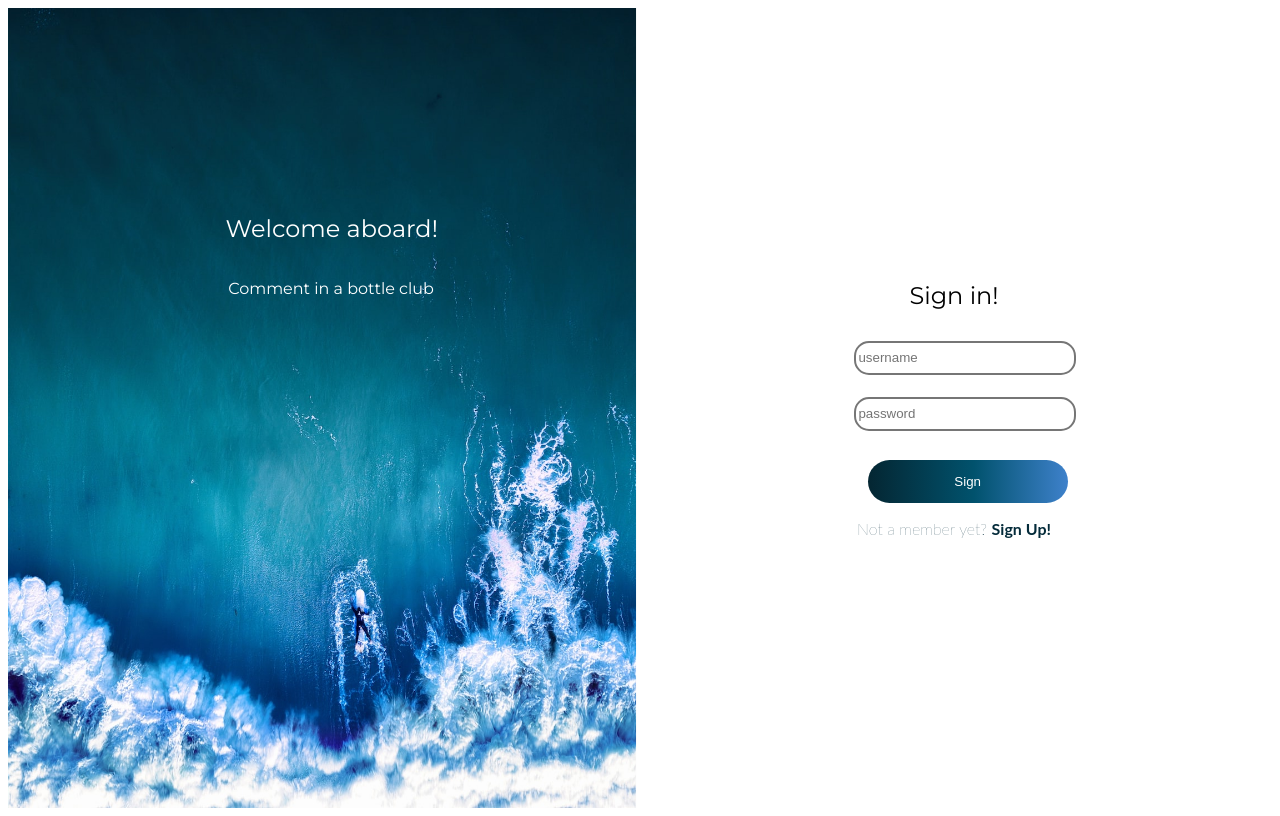
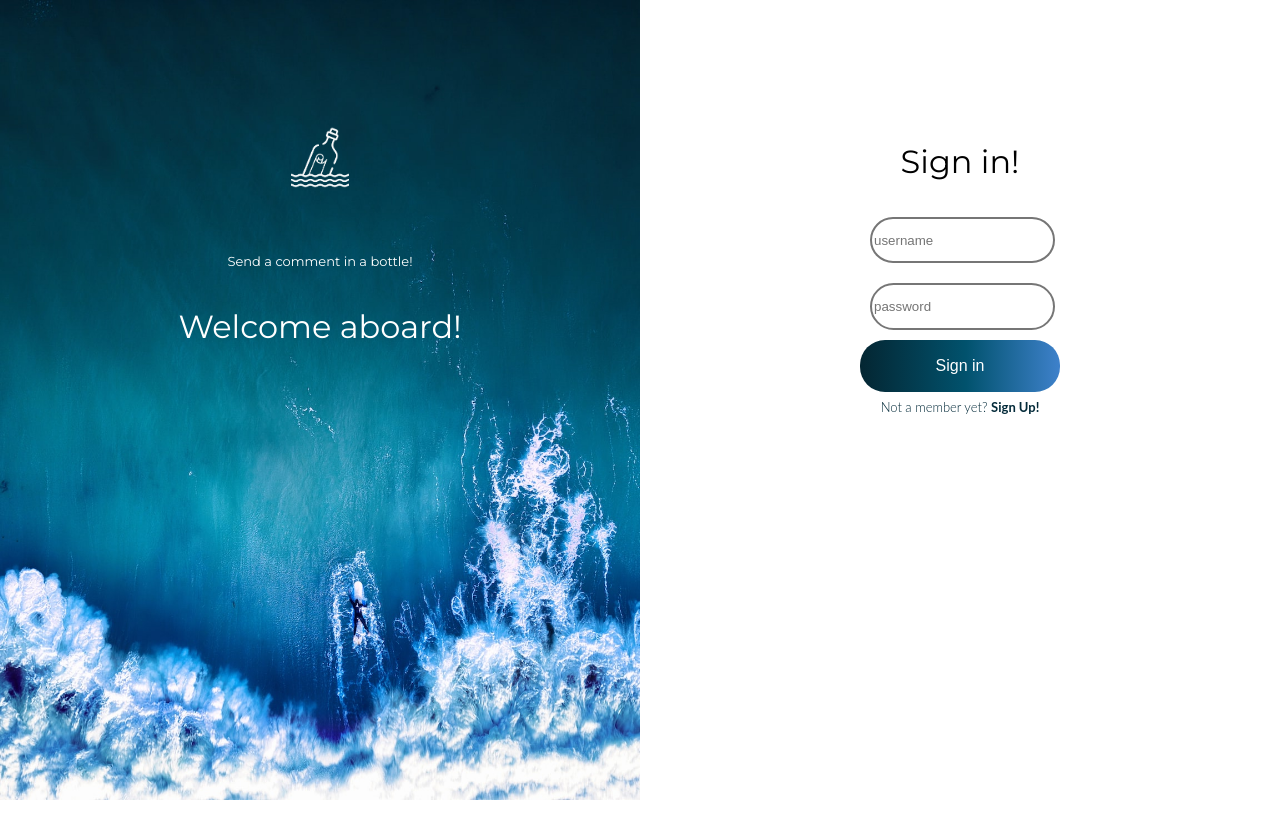
Before and after one commit to alon-bendavid/livre-or, a PHP site: page /pages/connexion.php in a window 1280 px wide. Run offline with PHP 8.4, Linux system fonts and the light colour scheme.

Commit message:
working on the css

```diff
--- a/css/style.css
+++ b/css/style.css
@@ -1,16 +1,27 @@
 /* fonts */
+.error{
+    position: absolute;
+    font-family: 'Montserrat', sans-serif;
+color: red;
+margin-left: 65%;
+margin-top: 8%;
+}
+body{
+    margin: 0%;
+}
 h1{
     font-family: 'Montserrat', sans-serif;
     font-weight: lighter;
 }
 h2{
     font-family: 'Montserrat', sans-serif;
-font-weight: lighter;
+font-weight: 500;
+font-size: 200%;
 }
 h3{
     font-family: 'Montserrat', sans-serif;
-    font-weight: 100;
-    font-size: medium;
+    font-weight: 300;
+    font-size: small;
 
 }
 
@@ -24,32 +35,52 @@ h3{
 
 
 .photo{
-
+ display: flex;
 background-color: aqua;
 width: 50%;
 align-items: center;
+justify-content: center;
+
+}
+.photo_text{
+    position: absolute;
+
+    color: #ffffff;
+  align-self: center;
+    top: 35%;
+/* top: 35px; */
+/* margin-left: 17%; */
+/* margin-top: 14%; */
+
+    }
+    .logo{
+        position: absolute;
+        width: 4.5%;
+        top: 15%;
+
+
+    }
+    .photo_text2{
+        /* margin-top: 14%; */
+
+                position: absolute;
+
+                color: #ffffff;
+              align-self: center;
+
+            top: 30%;
+            /* margin-left: 17.2%; */
 
                 }
 
 
 /* connection page */
-.signup{
-    flex-direction: column;
-    margin-top: 5%;
-
-}
-
-.center{
-    display: flex;
-justify-content: center;
-align-items: center;
-/* background-color: #ff0909; */
-
-}
 .box{
     display: flex;
-    flex-direction: column;
-    width: 50vw;
+    /* flex-direction: column; */
+    width: 50%;
+    justify-content: center;
+    /* justify-content: space-around; */
 }
 .mainPhoto{
     width: 100%;
@@ -61,72 +92,90 @@ align-items: center;
     position: relative;
 
 }
-.photo_text{
-    position: absolute;
 
-    color: #ffffff;
-  align-self: center;
 
-top: 35px;
-margin-left: 17%;
-margin-top: 14%;
+/* header{
+    background-color: darkgoldenrod;
+    height: 50px;
+} */
+
+ul{
+    display: flex;
+    justify-content: space-evenly;
+    background-color: rgb(196, 196, 196);
+    width: 100%;
+    list-style: none;
+    padding: 0%;
+    height: 50px;
+
+    /* justify-content: center; */
+
+
 
 }
-    .photo_text2{
-margin-top: 14%;
+.navBar{
+    /* background-color: rgb(185, 185, 185); */
+    display: flex;
+    /* justify-content: center; */
+    justify-content: space-evenly;
+    width: 80%;
+    align-items: center;
 
-        position: absolute;
-
-        color: #ffffff;
-      align-self: center;
-
-    top: 100px;
-    margin-left: 17.2%;
 
 }
+
 a{
     text-decoration: none;
     color: #042B3A;
     font-family: 'Lato', sans-serif;
+    font-size: small;
 
 }
-        ul{
+.connection_form{
     display: flex;
-            justify-content: space-evenly;
     /* background-color: aqua; */
-            width: 100%;
-            list-style: none;
+    flex-direction: column;
+    width: 60%;
+    height: 50%;
+    align-items: center;
+    margin-top: 18%;
+    /* justify-content: space-evenly; */
 
+}
+.small_link{
+            /* background-color: brown; */
+            margin-top: 15%;
 
         }
         input{
-            margin: 0.5vh;
-            border-radius: 15px;
-            width: 16em;
+            border-radius: 25px;
 
 
             border-style:solid;
-            /* border:none */
-           height: 3.5vh;
+
+            height: 30%;
+            /* width: 80%; */
             margin: 5%;
+            justify-content: space-between;
 
         }
         button{
-            width: 4em;
+            /* width: 15%; */
             /* background-color: rgb(37, 190, 255); */
             border-radius: 5px;
             border-style: none;
             background: rgb(4,38,50);
             background: linear-gradient(90deg, rgba(4,38,50,1) 0%, rgba(1,82,109,1) 53%, rgba(62,129,203,1) 100%);            width: 15em;
             border-radius: 25px;
-         margin-left: 11%;
-         margin-top: 8%;
+            /* height: 25%; */
+            /* margin-left: 11%; */
+            /* margin-top: 8%;    */
         }
         .sign{
 
             color: #ffffff;
             align-self: center;
-
+            font-size: larger;
         }
         /* .logo{
             width: 5px;
@@ -134,10 +183,32 @@ margin-top: 14%;
         } */
 
         /* sign up page */
-    .navBar{
+        .sign_up_box{
+            width: 100%;
+
+            /* background-color: brown; */
+            height: 70%;
+
+        }
+        .signup {
+            flex-direction: column;
+            margin-top: 10%;
+            background-color: aqua;
+            width: 15%;
+            /* height: 50%; */
+        justify-content: space-evenly;
+
+        }
+
+        .center{
             display: flex;
-    /* background-color: rgb(226, 18, 18); */
-width: 100vw;
-justify-content: space-evenly;
-background-color: rgb(64, 231, 253);
+        justify-content: center;
+        align-items: center;
+        /* background-color: #ff0909; */
+
         }
+        .body_signUP{
+
+            /* background-color: cadetblue; */
+            height: 100vh;
+        }
--- a/pages/connexion.php
+++ b/pages/connexion.php
@@ -22,10 +22,10 @@ if (isset($_POST['loginSub'])) {
             $_SESSION['user'] = $printUser;
             header('Location: ' . 'index.php');
         } else {
-            echo "Password is worng, please try again";
+            echo "<p class='error'>Password is worng, please try again</p>";
         }
     } else {
-        echo "No user found with that name";
+        echo "<p class='error'>No user found with that name</p>";
     }
 }
 $con->close();
@@ -37,14 +37,17 @@ $con->close();
         <div class="photo ">
 
             <img class="mainPhoto" src="..\media\pexels-photo-1078983.jpg" alt="connection age photo">
+            <img class="logo" src="..\media\logo-01.png" alt="connection age photo">
+
+            <h3 class="photo_text2">Send a comment in a bottle!</h3>
             <h2 class="photo_text">Welcome aboard!</h2>
-            <h3 class="photo_text2"> Comment in a bottle club </h3>
         </div>
         <?php
 
         ?>
 
-        <div class="box center">
+        <div class="box ">
+            <div class="connection_form">
                 <h2>Sign in!</h2>
                 <form action="connexion.php" method="post">
                     <input type="text" placeholder="username" name="loginUsr"><br required>
@@ -52,14 +55,14 @@ $con->close();
                     <input type="password" placeholder="password" name="loginPwd" required><br>
 
                     <button type="submit" name="loginSub">
-                    <p class="sign">Sign</p>
+                        <p class="sign">Sign in</p>
                     </button>
 
                 </form>
-            <h3><a class="small_link" href="inscription.php">
+                <h3 class="small_link"><a href="inscription.php">
                         Not a member yet? <strong>Sign Up!</strong>
                     </a></h3>
-
+            </div>
             <!-- <a class="logo" href="https://github.com/alon-bendavid/livre-or"><img src="..\media\GitHub-Logo.png" alt=""></a> -->
         </div>
     </div>
--- a/pages/inscription.php
+++ b/pages/inscription.php
@@ -39,8 +39,8 @@ $con->close();
 ?>
 
 
-<body>
-
+<body class="body_signUP">
+    <div class="sign_up_box center">
         <div class="signup center">
             <h1>sign up page</h1>
             <form action="inscription.php" method="post">
@@ -54,7 +54,7 @@ $con->close();
 
             </form>
         </div>
-
+        <!-- </div> -->
 </body>
 
 </html>
```
Also changed, not shown: media/logo-01.png (added). Lines whose indentation alone changed are shown as unchanged.
